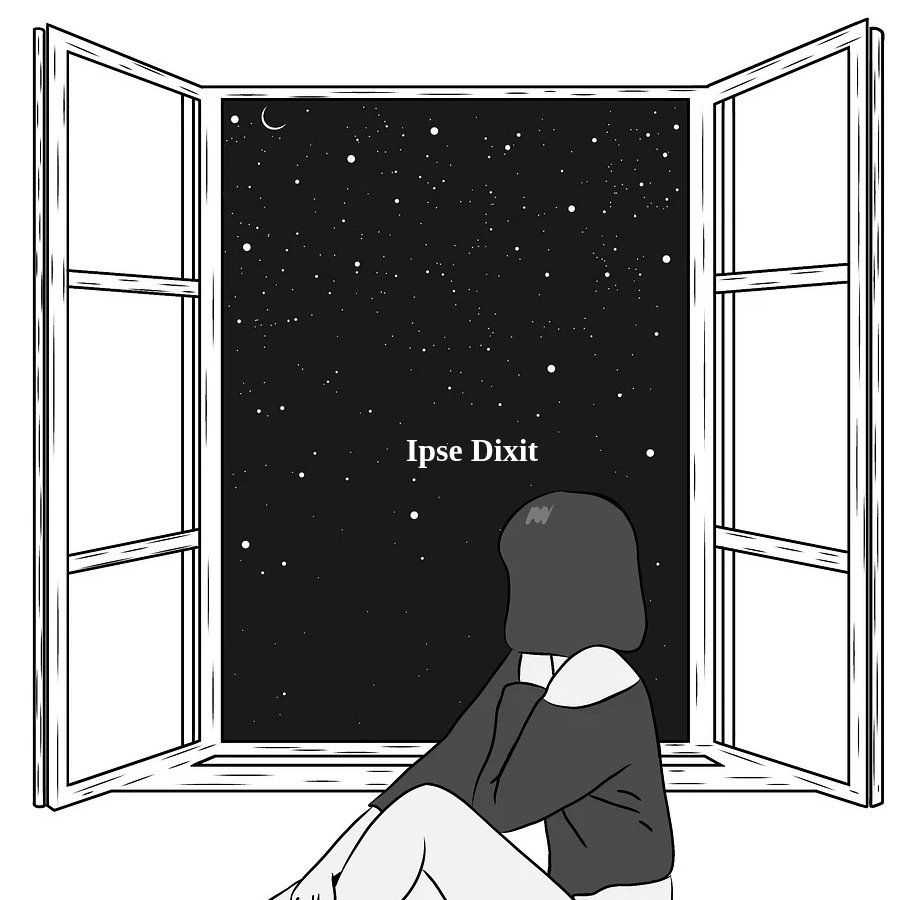
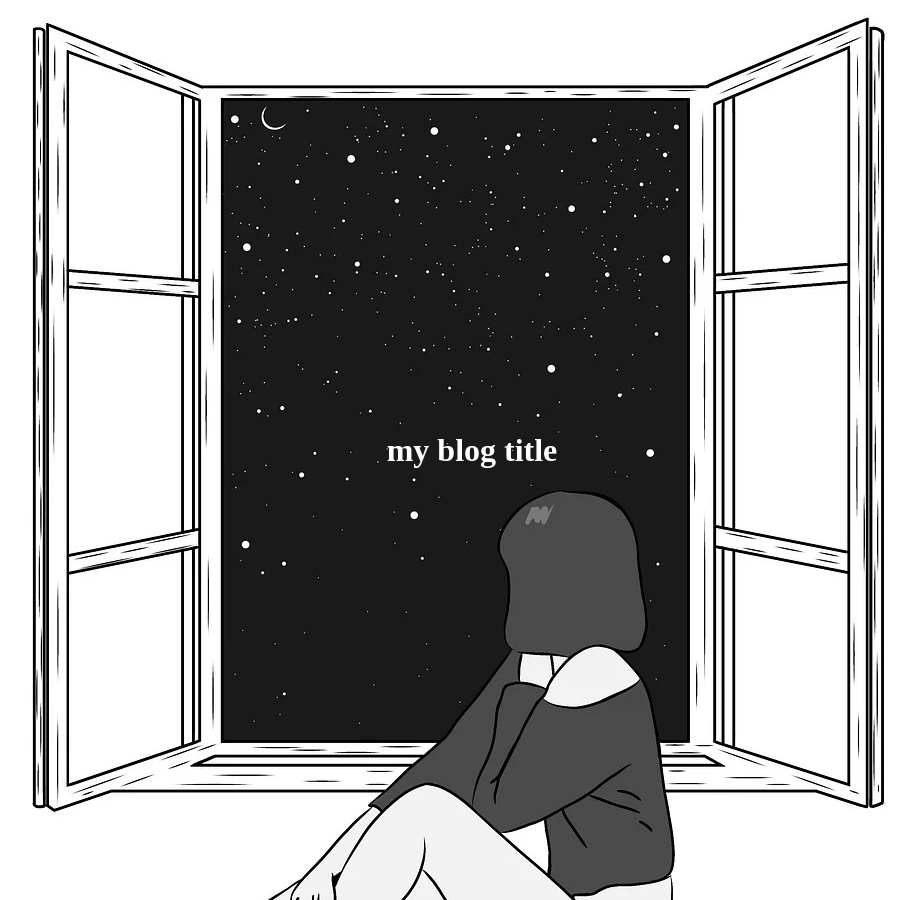
Before and after one commit to Cheryll16/Blog, a Jekyll site: the page built from README.md, in a window 1280 px wide. Shown: the whole page, without its empty margins (168-1084 px from the left). Built offline with Jekyll 4.4.1, drawn with Linux system fonts in a browser that asks for light colours; our own code applies the rules of GitHub Pages for plain Markdown files.

Commit message:
Update home.html

```diff
--- a/_layouts/home.html
+++ b/_layouts/home.html
@@ -1,15 +1,16 @@
+<!-- _layouts/home.html -->
 <!DOCTYPE html>
 <html lang="en">
 <head>
   <meta charset="UTF-8">
   <meta name="viewport" content="width=device-width, initial-scale=1.0">
-  <link rel="stylesheet" href="{{ '/assets/css/style.css' | relative_url }}">
-  <title>{{ site.title }}</title>
+  <link rel="stylesheet" href="/assets/css/style.css">
+  <title>example title</title>
 </head>
 <body>
   <div class="full-screen-background">
     <div class="content">
-      <h1>{{ site.title }}</h1>
+      <h1>my blog title</h1>
     </div>
   </div>
 </body>
```
